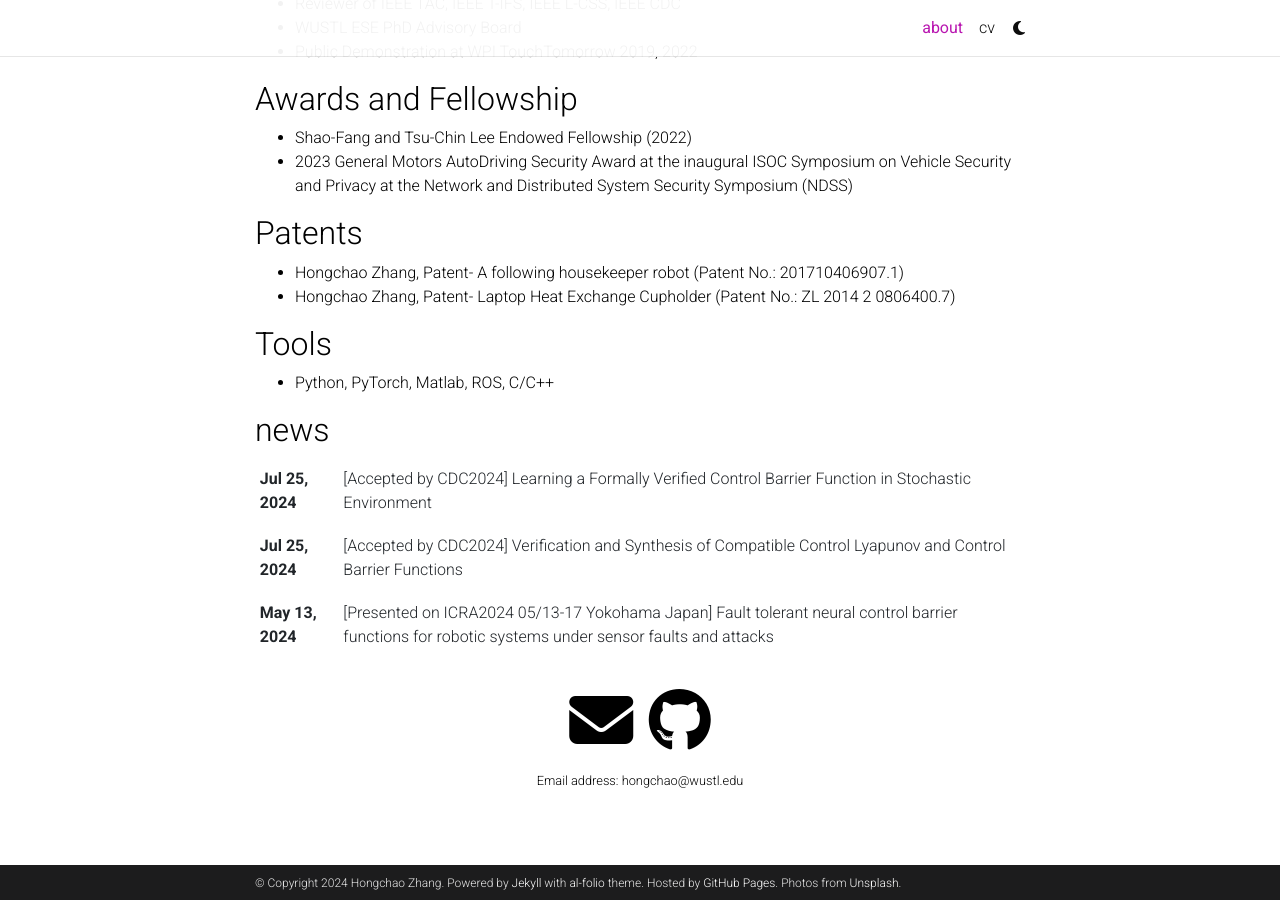
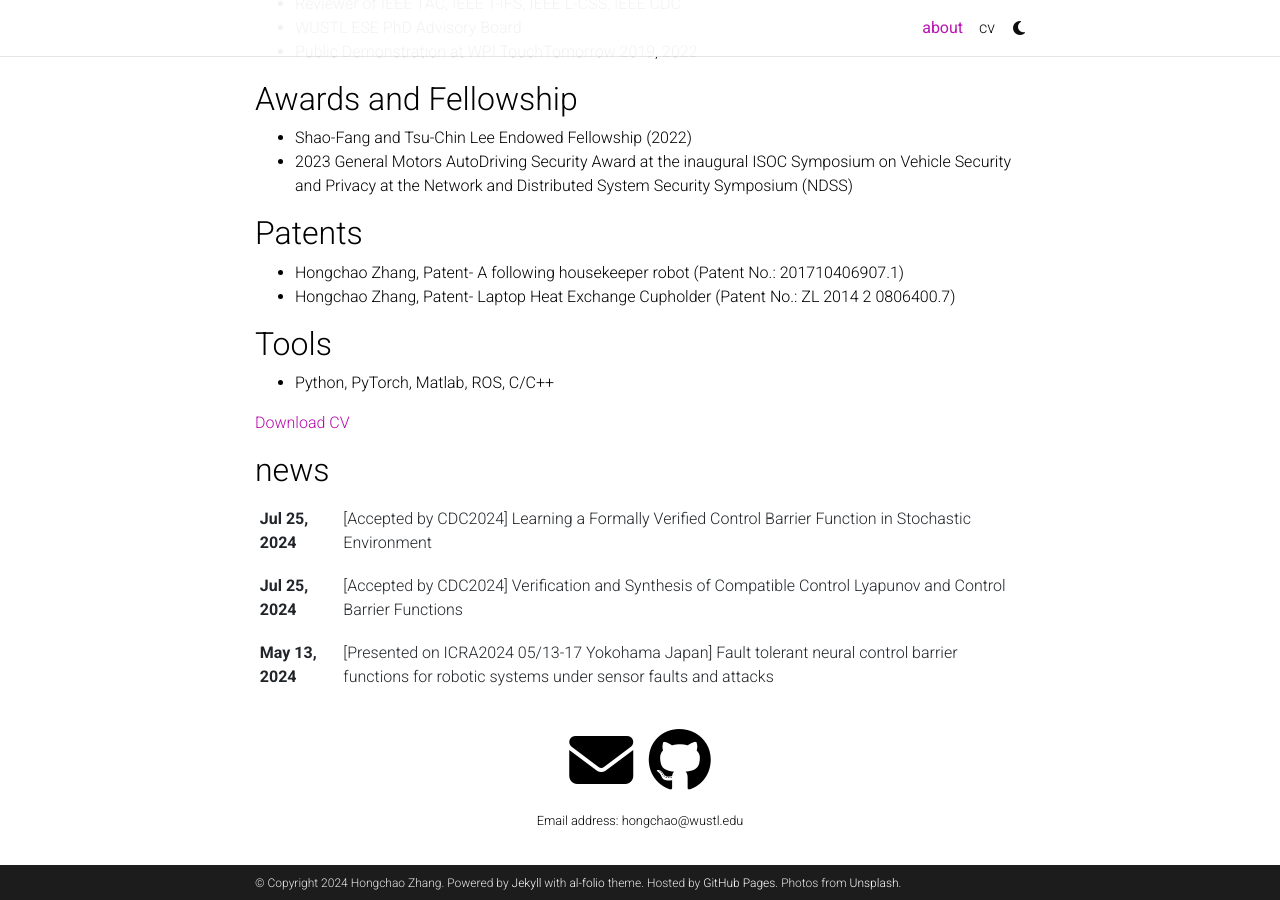
Before and after one commit to HongchaoZhang-HZ/hongchaozhang-hz.github.io, a Jekyll site: the page built from _pages/about.md, in a window 1280 px wide and 900 px high, scrolled down 984 px. Built offline with Jekyll 4.4.1, drawn with Linux system fonts in a browser that asks for light colours; full-size pictures stand in for the smaller copies a plugin makes; comment, search, counter and statistics services are not loaded; a style sheet for code colours, icons or effects is not loaded.

```diff
--- a/_layouts/about.html
+++ b/_layouts/about.html
@@ -39,6 +39,8 @@
 
           <div class="clearfix">
             {{ content }}
+            <!-- CV Link -->
+            <p><a href="/assets/pdf/Hongchao-Zhang-CV.pdf" target="_blank">Download CV</a></p>
           </div>
 
           <!-- News -->
```
